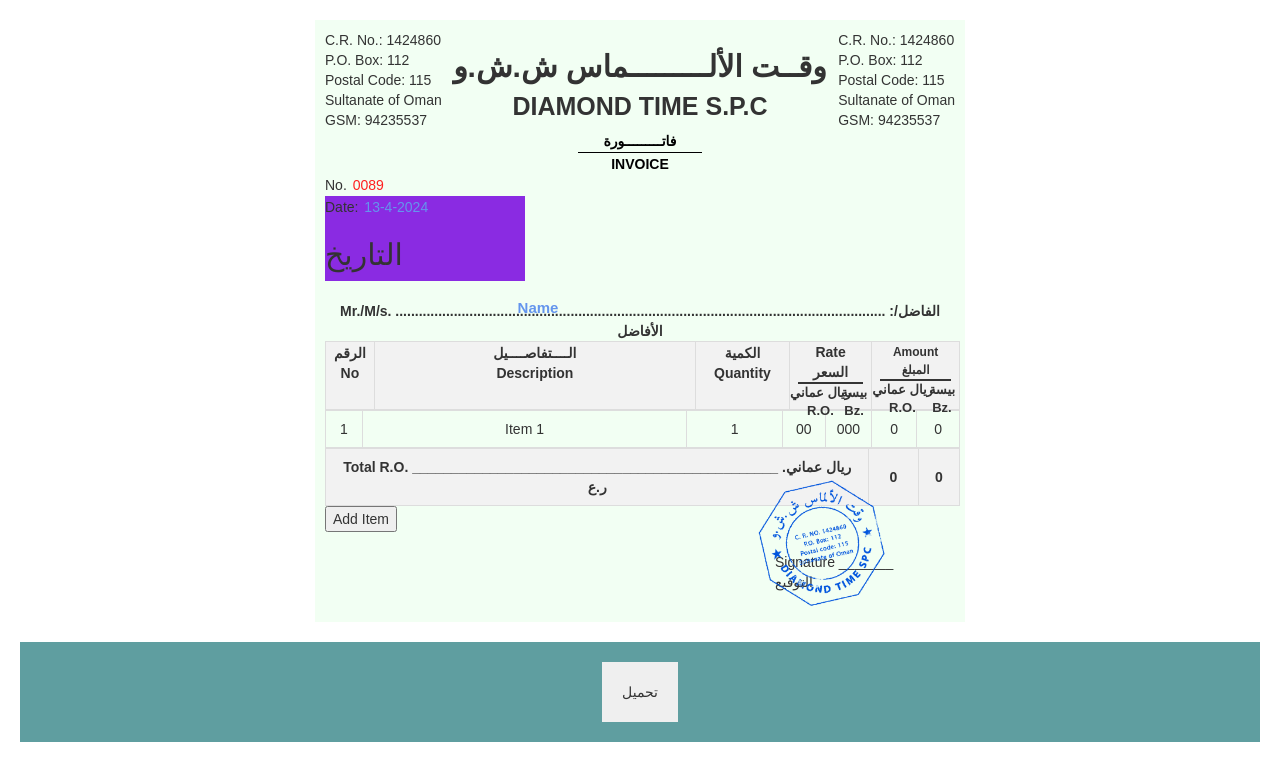
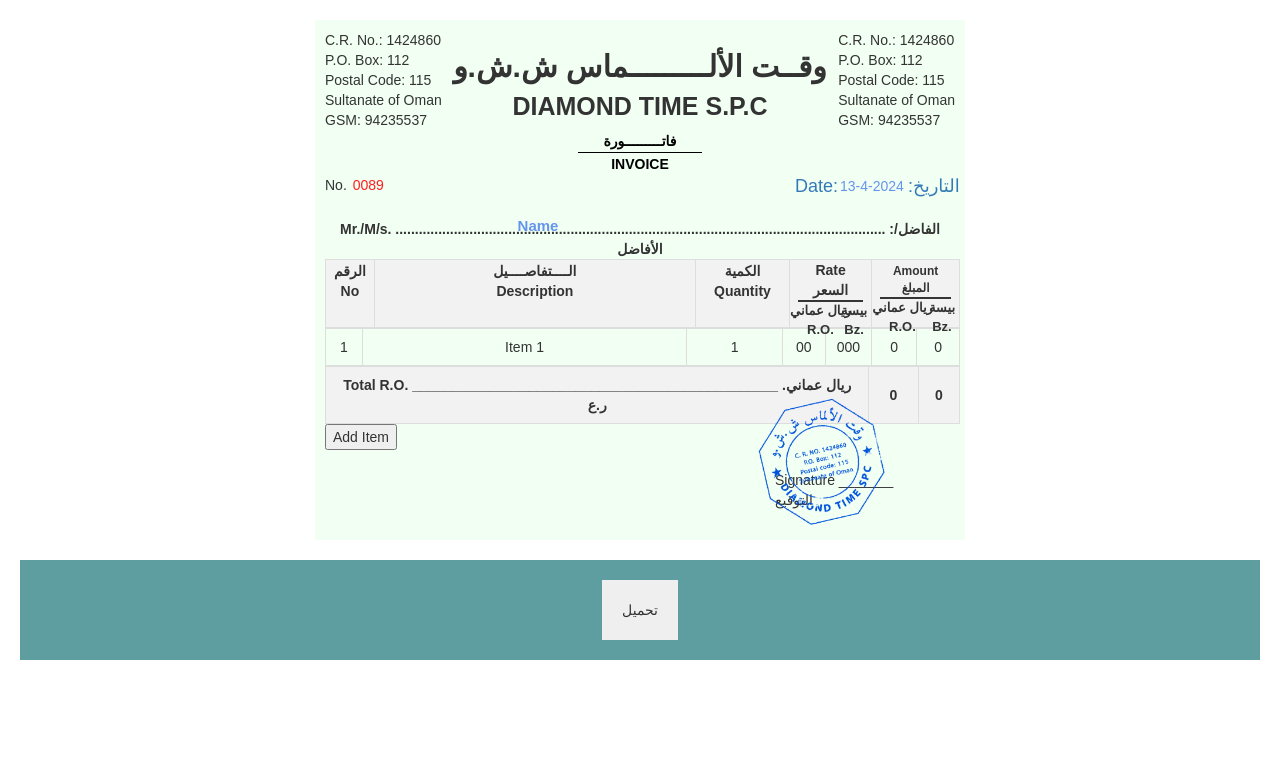
Before and after one commit to mhmood478/invoice, a plain HTML site: page index.html in a window 1280 px wide. Drawn offline with nearby package versions, Linux system fonts and the light colour scheme.

Commit message:
Update index.html

```diff
--- a/index.html
+++ b/index.html
@@ -43,17 +43,17 @@
 			<a style="color: black;"> INVOICE </a>
 		</div>
 
-		<div class="dateandNo" style="display:grid; justify-content: space-between;">
+		<div class="dateandNo" style="display: flex; justify-content: space-between;">
 			<div class="No"> No. <input type="text"
 					style="border: none; background: none; outline: none; font-size: 14px; color: #ff2020; font-family: Arial, sans-serif;"
 					value="0089"> </div>
-			<div class="date" style=" width:200px; background-color:blueviolet">
-				Date:
+			<div class="date" style=" display: flex; justify-content: space-between; width:160px;">
+				<a style="font-size: 18px; ;"> Date: </a>
 				<input type="text" id="dateTextbox"
 					style="color: cornflowerblue; border: none; background: none; outline: none; width: 70px;">
 
 
-				<h2 style="font-size 12px; ;"> التاريخ </h2>
+				<a style="font-size: 18px; ;"> :التاريخ </a>
 				</div>
 		</div>
 		<br>
```
